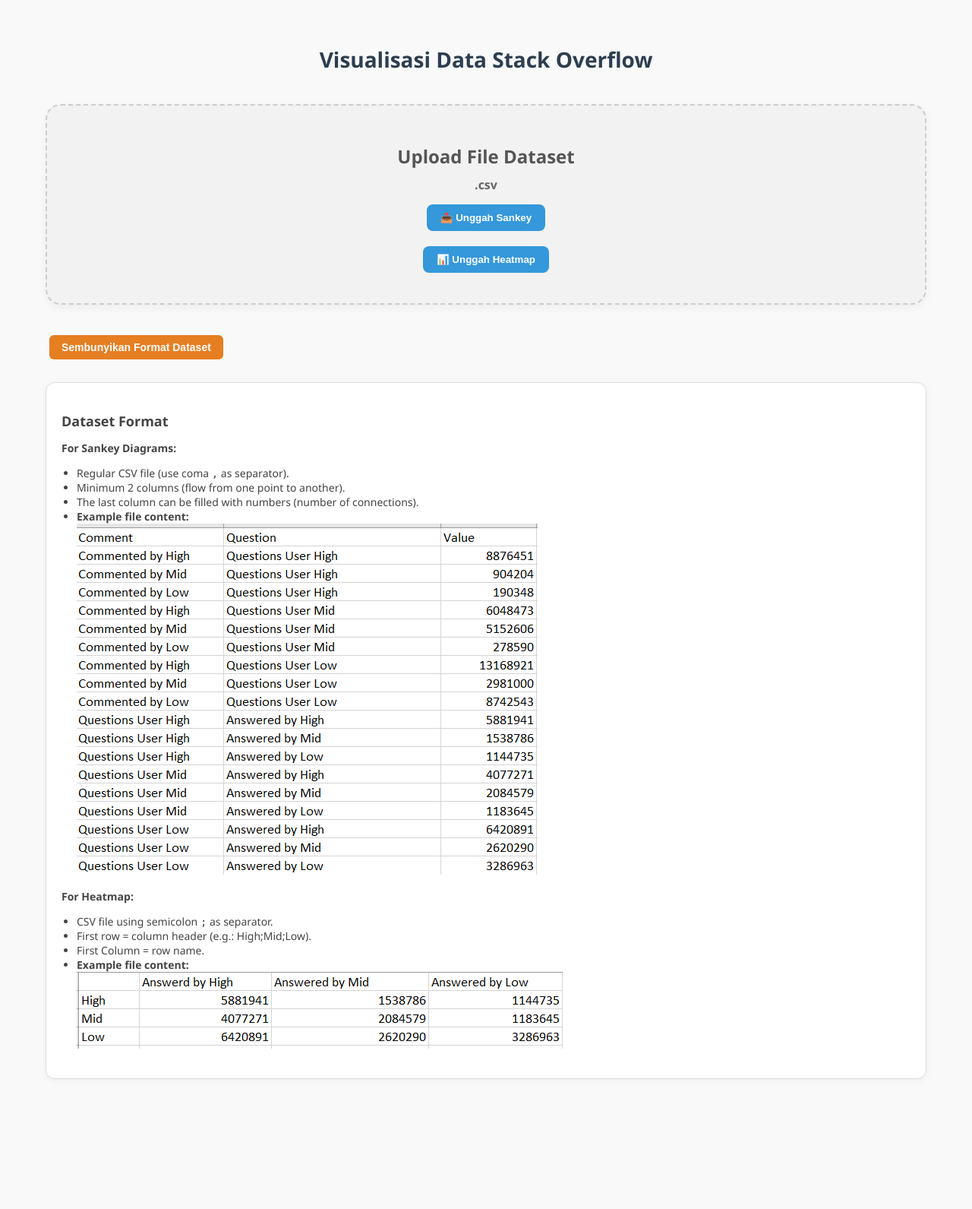
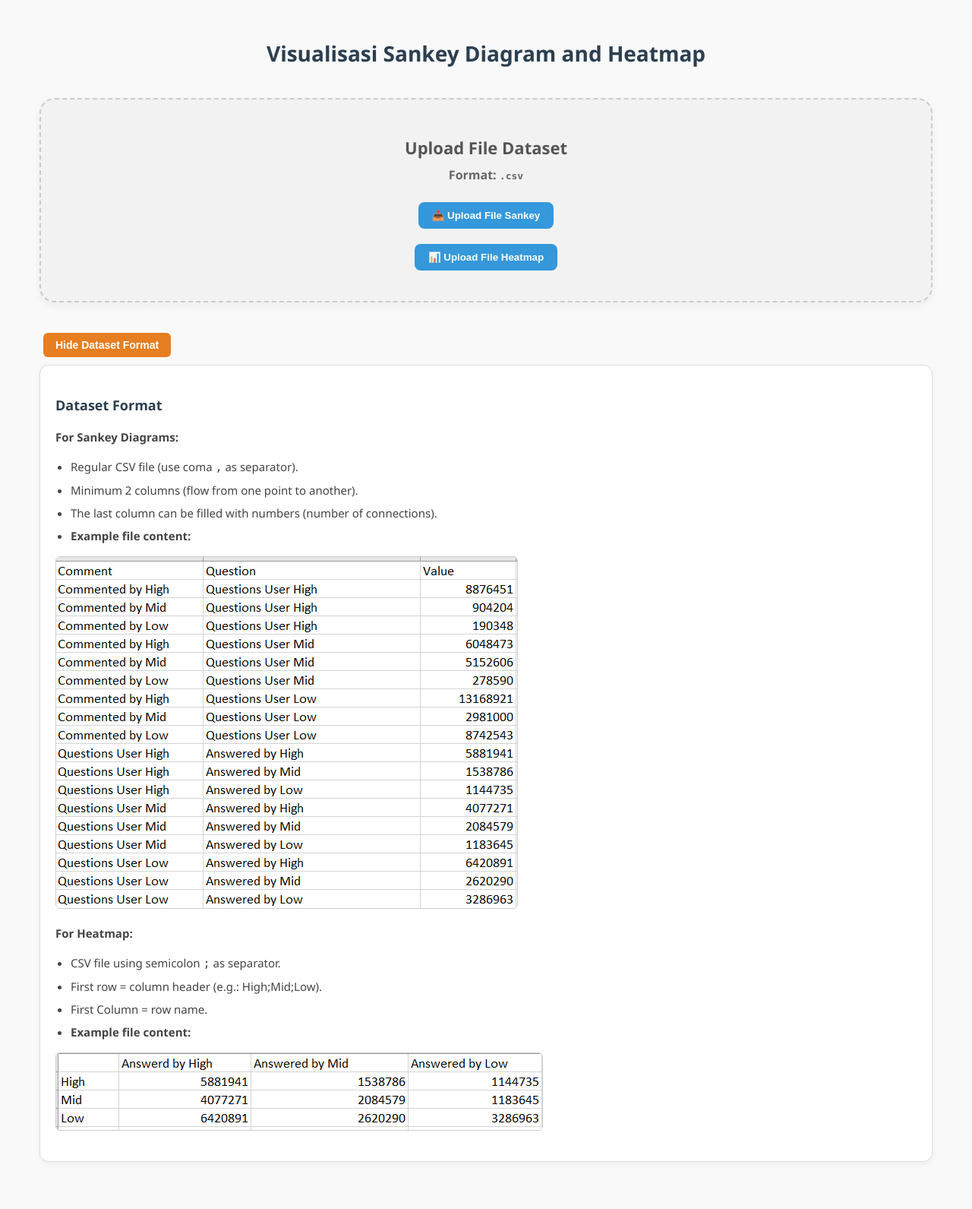
Before and after one commit to LiaAnggraenii/Stack-Overflow-Analysis, a Flask app: page / in a window 1280 px wide. Shown: the whole page at 76% size. Before the commit the page ends 1420 px from the top, so only its background shows below. Run offline with Flask 3, Linux system fonts and the light colour scheme; some libraries are stand-ins or nearby versions.

Commit message:
Update Bahasa

```diff
--- a/app.py
+++ b/app.py
@@ -1,4 +1,3 @@
-# app.py (revisi untuk banyak node)
 from flask import Flask, render_template, request, jsonify
 import io
 import csv
--- a/static/css/style.css
+++ b/static/css/style.css
@@ -2,6 +2,7 @@ body {
     font-family: 'Segoe UI', sans-serif;
     background-color: #f9f9f9;
     padding: 2rem;
+    margin: 0;
 }
 
 .main-title {
@@ -30,6 +31,7 @@ body {
 .upload-box h2 {
     color: #555;
     margin-bottom: 10px;
+    font-size: 22px;
 }
 
 .upload-box p {
@@ -40,6 +42,7 @@ body {
 .upload-box .file-types {
     font-weight: bold;
     color: #666;
+    margin-bottom: 15px;
 }
 
 button {
@@ -49,6 +52,7 @@ button {
     border-radius: 8px;
     cursor: pointer;
     margin: 10px 5px;
+    transition: backgorund-color 0.3s ease;
 }
 
 .btn-upload {
@@ -58,60 +62,6 @@ button {
 
 .btn-upload:hover {
     background-color: #2980b9;
-}
-
-.viz-box {
-    margin-bottom: 30px;
-    border: 1px solid #ccc;
-    padding: 20px;
-    background: #fff;
-    border-radius: 10px;
-    overflow-x: auto;
-}
-
-.viz-box h2 {
-    font-size: 22px;
-    color: #2c3e50;
-    margin-bottom: 20px;
-}
-
-/* === Chart Area === */
-#sankey-chart, #heatmap-chart {
-    width: 100% !important;
-    max-width: 100%;
-    height: auto;
-    margin: 0 auto;
-}
-
-.dataset-info {
-    text-align: left;
-    background-color: #ffffff;
-    border: 1px solid #ddd;
-    padding: 20px;
-    border-radius: 12px;
-    margin: 20px 0;
-    font-size: 14px;
-    color: #444;
-    box-shadow: 0 2px 8px rgba(0,0,0,0.05);
-}
-
-.dataset-info h3 {
-    font-size: 18px;
-    margin-bottom: 10px;
-}
-
-.dataset-info ul {
-    padding-left: 20px;
-    margin-bottom: 15px;
-}
-
-.dataset-info pre {
-    background-color: #f8f8f8;
-    padding: 10px;
-    border-radius: 6px;
-    font-family: monospace;
-    font-size: 13px;
-    overflow-x: auto;
 }
 
 .btn-toggle {
@@ -129,9 +79,81 @@ button {
     background-color: #d35400;
 }
 
+.dataset-info {
+    text-align: left;
+    background-color: #ffffff;
+    border: 1px solid #ddd;
+    padding: 20px;
+    border-radius: 12px;
+    margin-bottom: 30px;
+    font-size: 15px;
+    color: #444;
+    box-shadow: 0 2px 8px rgba(0,0,0,0.05);
+    line-height: 1.6;
+}
+
+.dataset-info h3 {
+    font-size: 18px;
+    margin-bottom: 10px;
+    color: #2c3e50;
+}
+
+.dataset-info ul {
+    padding-left: 20px;
+    margin-bottom: 15px;
+}
+
+.dataset-info li {
+    margin-bottom: 6px;
+}
+
+.dataset-info section {
+    margin-bottom: 20px;
+}
+
+.example-img {
+    display: block;
+    max-width: 100%;
+    height: auto;
+    border: 1px solid #ccc;
+    border-radius: 6px;
+    margin-top: 10px;
+}
+
+.viz-box {
+    margin-bottom: 30px;
+    border: 1px solid #ccc;
+    padding: 20px;
+    background: #fff;
+    border-radius: 10px;
+    overflow-x: auto;
+    box-shadow: 0 2px 6px rgba(0, 0, 0, 0.05);
+}
+
+.viz-box h2 {
+    font-size: 22px;
+    color: #2c3e50;
+    margin-bottom: 20px;
+    text-align: center;
+}
+
+/* === Chart Area === */
+#sankey-chart, #heatmap-chart {
+    width: 100% !important;
+    max-width: 100%;
+    height: auto;
+    margin: 0 auto;
+}
+
 @media (max-width: 768px) {
     .main-title {
         font-size: 22px;
+    }
+
+    .btn-upload,
+    .btn-toggle {
+        width: 100%;
+        margin: 10px 0;
     }
 
     #sankey-chart, #heatmap-chart {
--- a/static/js/main.js
+++ b/static/js/main.js
@@ -155,9 +155,9 @@ const formatInfo = document.getElementById("format-info");
 toggleBtn.addEventListener("click", () => {
     if (formatInfo.style.display === "none") {
         formatInfo.style.display = "block";
-        toggleBtn.innerText = "Sembunyikan Format Dataset";
+        toggleBtn.innerText = "Hide Dataset Format";
     } else {
         formatInfo.style.display = "none";
-        toggleBtn.innerText = "Tampilkan Format Dataset";
+        toggleBtn.innerText = "Show Dataset Format";
     }
 });
--- a/templates/index.html
+++ b/templates/index.html
@@ -2,9 +2,10 @@
 <html lang="en">
 <head>
   <meta charset="UTF-8">
-  <title>Visualisasi Data Stack Overflow</title>
+  <title>Visualisasi Sankey Diagram and Heatmap</title>
   <link rel="stylesheet" href="{{ url_for('static', filename='css/style.css') }}">
   <script src="https://cdn.plot.ly/plotly-2.32.0.min.js"></script>
+  <meta name="viewport" content="width=device-width, initial-scale=1.0">
 </head>
 <script>
   const uploadedFile = "{{ filename }}";
@@ -12,50 +13,49 @@
 <body>
   <div class="container">
     <!-- Judul Besar -->
-    <h1 class="main-title">Visualisasi Data Stack Overflow</h1>
+    <h1 class="main-title">Visualisasi Sankey Diagram and Heatmap</h1>
 
     <!-- Upload Box -->
     <div class="upload-box" id="drop-area">
       <h2>Upload File Dataset</h2>
-      <p class="file-types">.csv</p>
+      <p class="file-types">Format: <code>.csv</code></p>
 
       <form id="upload-form">
         <input type="file" name="file" id="fileElem" accept=".csv" required hidden>
-        <button type="button" id="uploadTrigger" class="btn-upload">📤 Unggah Sankey</button>
+        <button type="button" id="uploadTrigger" class="btn-upload">📤 Upload File Sankey</button>
       </form>
 
       <form id="upload-heatmap-form">
         <input type="file" name="file" id="heatmapFile" accept=".csv" hidden>
-        <button type="button" id="heatmapTrigger" class="btn-upload">📊 Unggah Heatmap</button>
+        <button type="button" id="heatmapTrigger" class="btn-upload">📊 Upload File Heatmap</button>
       </form>
-
     </div>
 
-    <button id="toggle-format-btn" class="btn-toggle"> Sembunyikan Format Dataset</button>
+    <button id="toggle-format-btn" class="btn-toggle">Hide Dataset Format</button>
     <div class="dataset-info" id="format-info">
       <h3>Dataset Format</h3>
 
+      <section>
         <p><strong>For Sankey Diagrams:</strong></p>
         <ul>
           <li>Regular CSV file (use coma <code>,</code> as separator).</li>
           <li>Minimum 2 columns (flow from one point to another).</li>
           <li>The last column can be filled with numbers (number of connections).</li>
-        <li><strong>Example file content:</strong><br>
+          <li><strong>Example file content:</strong></li>
+        </ul>
         <img src="{{ url_for('static', filename='img/sankey_example.png') }}" class="example-img">
-          </li>
-        </li>
-      </ul>
+      </section>
 
+      <section>
         <p><strong>For Heatmap:</strong></p>
         <ul>
           <li>CSV file using semicolon <code>;</code> as separator.</li>
           <li>First row = column header (e.g.: High;Mid;Low).</li>
           <li>First Column = row name.</li>
-        <li><strong>Example file content:</strong><br>
+          <li><strong>Example file content:</strong></li>
+        </ul>
         <img src="{{ url_for('static', filename='img/heatmap_example.png') }}" class="example-img">
-          </li>
-        </li>
-      </ul>
+      </section>
     </div>
 
 
```
Lines whose indentation alone changed are shown as unchanged.
